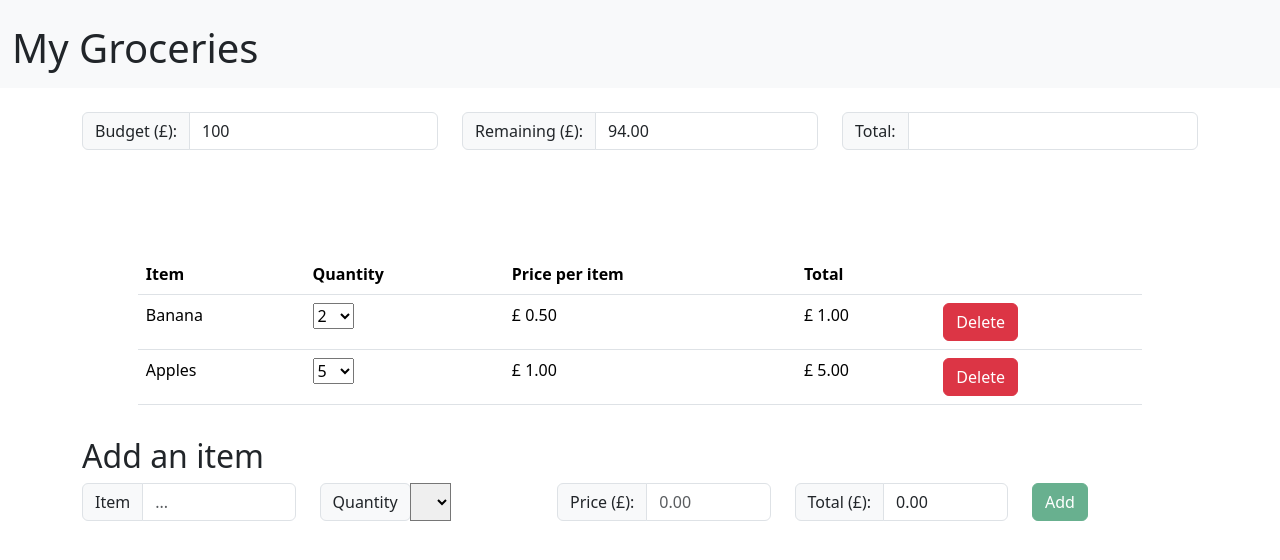
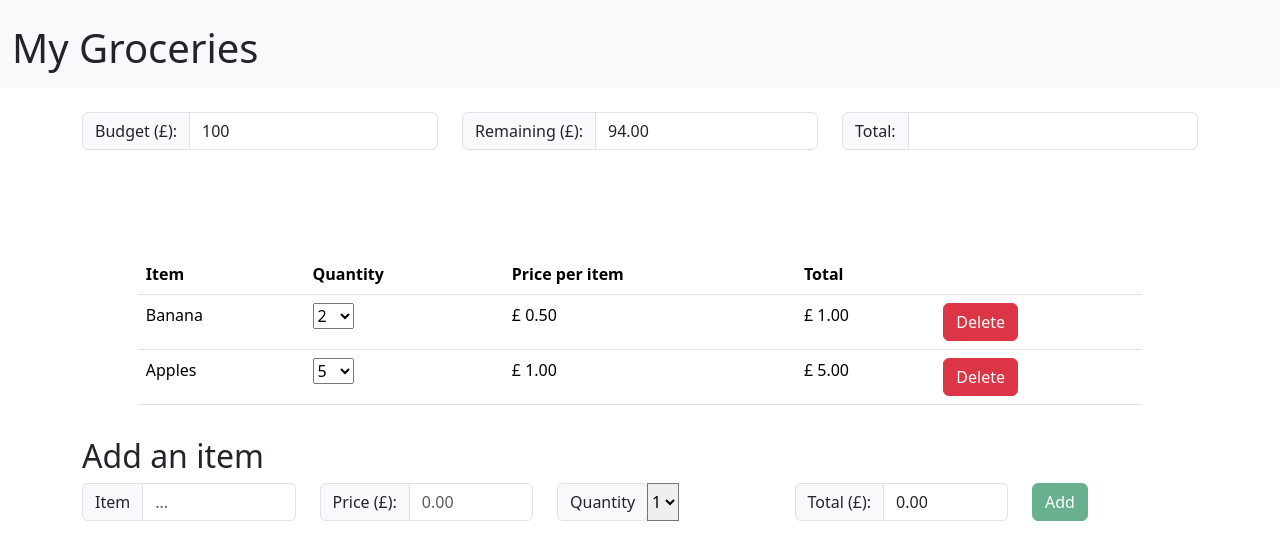
Before and after one commit to RSayer532/ShoppingList, a React (Create React App) app in the folder client/: page / in a window 1280 px wide. Shown: the top 560 px of the page. Built offline with nearby package versions, Linux system fonts and the light colour scheme.

Commit message:
Fix for dropdown

```diff
--- a/client/src/components/AddNewItem.js
+++ b/client/src/components/AddNewItem.js
@@ -21,6 +21,15 @@ const AddNewItem = () => {
     const remainingBudget = useSelector(selectRemaining);
     const currentGroceries = useSelector(selectExistingItems);
 
+    // Get class name for popup element to hide or show
+    const displayPopup = (error) => (error ? "visible" : "invisible");
+    const clearInputs = () => {
+        setItemPrice("");
+        setTotal("");
+        setItemName("");
+        setItemQuantity(1);
+    };
+
     useEffect(() => {
         // If no item or price is given, or the total is too large then disable submit button
         if (itemName === "" || itemPrice === "" || budgetError) {
@@ -29,8 +38,6 @@ const AddNewItem = () => {
             setDisableBtn("");
         }
     }, [itemName, itemPrice, budgetError]);
-
-    const displayPopup = (error) => (error ? "visible" : "invisible");
 
     // Event handler for item submission to grocery list
     const submitNewItem = () => {
@@ -43,8 +50,7 @@ const AddNewItem = () => {
         dispatch(addGrocery(newItem));
 
         // Clear inputs
-        setItemPrice("");
-        setTotal("");
+        clearInputs();
     };
 
     // Event handler for item name input
@@ -116,16 +122,6 @@ const AddNewItem = () => {
                     </div>
                 </div>
 
-                {/* Dropdown to choose quantity of item type */}
-                <div className="col">
-                    <div className="input-group">
-                        <div className="input-group-prepend">
-                            <label className="input-group-text">Quantity</label>
-                        </div>
-                        <QuantityInput setQuantity={handleQuantity} defaultQuantity={1} />
-                    </div>
-                </div>
-
                 {/* Input for price of single item */}
                 <div className="col">
                     <div className="input-group ">
@@ -138,6 +134,20 @@ const AddNewItem = () => {
                             placeholder="0.00"
                             aria-describedby="price-input"
                             onChange={(event) => handlePrice(event.target.value)}
+                        />
+                    </div>
+                </div>
+
+                {/* Dropdown to choose quantity of item type */}
+                <div className="col">
+                    <div className="input-group">
+                        <div className="input-group-prepend">
+                            <label className="input-group-text">Quantity</label>
+                        </div>
+                        <QuantityInput
+                            setQuantity={handleQuantity}
+                            currentQuantity={itemQuantity}
+                            price={itemPrice}
                         />
                     </div>
                 </div>
--- a/client/src/components/Budget.js
+++ b/client/src/components/Budget.js
@@ -3,7 +3,6 @@ import { setBudget, selectBudget, selectExistingTotal } from "../states/groceryS
 import { useSelector, useDispatch } from "react-redux";
 
 const Budget = () => {
-
     // Global states
     const budget = useSelector(selectBudget);
     const currentTotal = useSelector(selectExistingTotal);
@@ -13,11 +12,10 @@ const Budget = () => {
     const [newBudget, setNewBudget] = useState(budget);
     const [budgetError, setBudgetError] = useState(false);
 
-    const displayPopup = (error) => error ? "visible" : "invisible";
+    const displayPopup = (error) => (error ? "visible" : "invisible");
 
     // Event handler to determine if the input is valid and set the budget
     const handleNewBudget = (budgetString) => {
-
         setNewBudget(budgetString);
 
         // will this cause problems in state mismatch???
@@ -28,7 +26,6 @@ const Budget = () => {
                 setBudgetError(true);
             } else {
                 setBudgetError(false);
-
             }
 
             // Dispatch budget, even if incorrect, to update the remaining realistically
--- a/client/src/components/GroceryItem.js
+++ b/client/src/components/GroceryItem.js
@@ -1,23 +1,45 @@
+import React, { useState } from "react";
 import RemoveItem from "./RemoveItem";
 import { QuantityInput } from ".";
+import { useDispatch } from "react-redux";
+import { modifyQuantity } from "../states/grocerySlice";
 
 const GroceryItem = ({ grocery }) => {
-    const totalPrice = grocery.quantity * grocery.price;
+    // Global states
+    const dispatch = useDispatch();
+
+    // Local states/variables
+    const [quantity, setQuantity] = useState(grocery.quantity);
+
+    // No checking required on value, as values available to user are only those within budget (see QuantityInput component)
+    const handleQuantity = (value) => {
+        setQuantity(value);
+        dispatch(modifyQuantity({ quantity: value, name: grocery.name }));
+    };
 
     return (
         <tr>
+            {/* Item name */}
             <td>{grocery.name}</td>
+            {/* Quantity dropdown */}
             <td>
-                <QuantityInput quantity={grocery.quantity} />
+                <QuantityInput
+                    setQuantity={handleQuantity}
+                    currentQuantity={quantity}
+                    price={grocery.price}
+                />
             </td>
+            {/* Item price */}
             <td>
                 {`\u00A3`} {grocery.price.toFixed(2)}
             </td>
+            {/* Total price */}
             <td>
-                {`\u00A3`} {totalPrice.toFixed(2)}
+                {`\u00A3`} {(grocery.price * quantity).toFixed(2)}
             </td>
+            {/* Delete button */}
             <td>
-                <RemoveItem grocery={grocery}/>
+                <RemoveItem grocery={grocery} />
             </td>
         </tr>
     );
--- a/client/src/components/QuantityInput.js
+++ b/client/src/components/QuantityInput.js
@@ -1,9 +1,34 @@
-import React from "react";
+import React, { useState, useEffect } from "react";
+import { useSelector } from "react-redux";
+import { selectRemaining } from "../states/grocerySlice";
+import { calculateMaxQuantity } from "../utils/calculations";
 
-const QuantityInput = ({ setQuantity, quantity }) => {
-    const quantityList = Array(10)
-        .fill()
-        .map((_, index) => index + 1);
+const QuantityInput = ({ setQuantity, currentQuantity, price }) => {
+    // Global states
+    const remaining = useSelector(selectRemaining);
+
+    // Local states
+    const [dropdownList, setDropdownList] = useState(Array(10));
+
+    // create into user effect
+    useEffect(() => {
+        // Calculate the maximum quantity allowed
+
+        // Need temp for new item but not for other....
+        let tempRemaining = remaining - currentQuantity * price;
+        let c = remaining > tempRemaining ? tempRemaining : remaining;
+        let maxValid = calculateMaxQuantity(currentQuantity, c, price);
+
+        // If the maximum calculated is less than the current, create array from 1...current so user can only reduce items
+        let maximum = maxValid >= 1 ? maxValid : currentQuantity;
+
+        // should you call setstate in use effect?
+        setDropdownList(
+            Array(maximum)
+                .fill()
+                .map((_, index) => index + 1)
+        );
+    }, [currentQuantity, remaining, price]);
 
     return (
         <select
@@ -11,8 +36,8 @@ const QuantityInput = ({ setQuantity, quantity }) => {
             id="allocation-input"
             onChange={(event) => setQuantity(event.target.value)}
         >
-            <option defaultValue>{quantity}</option>
-            {quantityList.map((quantity) => (
+            <option defaultValue>{currentQuantity}</option>
+            {dropdownList.map((quantity) => (
                 <option value={quantity} key={quantity}>
                     {quantity}
                 </option>
--- a/client/src/components/Remaining.js
+++ b/client/src/components/Remaining.js
@@ -7,7 +7,7 @@ const Remaining = () => {
     const remaining = useSelector(selectRemaining);
 
     // Local variable
-    const highlight = (remaining >= 0) ? "" : "bg-warning";
+    const highlight = remaining >= 0 ? "" : "bg-warning";
 
     return (
         <div className={`input-group mb-3`}>
--- a/client/src/states/grocerySlice.js
+++ b/client/src/states/grocerySlice.js
@@ -1,19 +1,21 @@
 import { createSlice, createSelector } from "@reduxjs/toolkit";
+import { calculateRemaining } from "../utils/calculations";
 
 const initialState = {
     budget: 100,
-    remaining: 100 - (0.50*2 + 1*5),
+    remaining: 100 - (0.5 * 2 + 1 * 5),
     groceryItems: [
         {
             name: "Banana",
-        price: 0.50,
+            price: 0.5,
             quantity: 2
         },
         {
-        name:"Apples",
-        price: 1.00,
+            name: "Apples",
+            price: 1.0,
             quantity: 5
-    }]
+        }
+    ]
 };
 
 const grocerySlice = createSlice({
@@ -25,14 +27,14 @@ const grocerySlice = createSlice({
             state.groceryItems.push(action.payload);
 
             // Modify the remaining budget
-            let total = state.groceryItems.reduce((total, item) => total + (item.price*item.quantity), 0);
-            state.remaining = state.budget - total;
+            state.remaining = calculateRemaining(state.budget, state.groceryItems);
         },
 
         removeGrocery(state, action) {
-
             // Find grocery item in array and remove
-            let itemIndex = state.groceryItems.indexOf(action.payload);
+            let itemIndex = state.groceryItems.findIndex(
+                (item) => item.name === action.payload.name
+            );
             state.groceryItems.splice(itemIndex, 1);
 
             // Add the total cost of the number of items back to remaining
@@ -40,18 +42,17 @@ const grocerySlice = createSlice({
             state.remaining += total;
         },
 
-        increaseQuantity(state, action) {
-            //Implement logic
-            return {
-                ...state
-            };
-        },
+        modifyQuantity(state, action) {
+            // Get values from action
+            let quantity = action.payload.quantity;
+            let name = action.payload.name;
 
-        decreaseQuantity(state, action) {
-            //Implement logic
-            return {
-                ...state
-            };
+            // Update the item in the grocery array
+            let itemIndex = state.groceryItems.findIndex((item) => item.name === name);
+            state.groceryItems[itemIndex].quantity = quantity;
+
+            // update the remaining value
+            state.remaining = calculateRemaining(state.budget, state.groceryItems);
         },
 
         setBudget(state, action) {
@@ -59,13 +60,12 @@ const grocerySlice = createSlice({
             state.budget = action.payload;
 
             // Recalculate the remaining value
-            let total = state.groceryItems.reduce((total, item) => total + (item.price*item.quantity), 0);
-            state.remaining = action.payload - total;
+            state.remaining = calculateRemaining(state.budget, state.groceryItems);
         }
     }
 });
 
-export const { addGrocery, setBudget, removeGrocery } = grocerySlice.actions;
+export const { addGrocery, setBudget, removeGrocery, modifyQuantity } = grocerySlice.actions;
 
 export default grocerySlice.reducer;
 
--- /dev/null
+++ b/client/src/utils/calculations.js
@@ -0,0 +1,11 @@
+export const calculateRemaining = (budget, itemList) => {
+    let total = itemList.reduce((total, item) => total + item.price * item.quantity, 0);
+    return budget - total;
+};
+
+export const calculateMaxQuantity = (oldQuantity, remaining, price) => {
+    let q = parseInt(oldQuantity);
+    console.log(q);
+    console.log(remaining);
+    return Math.min(parseInt(q + remaining / price), 10);
+};
```
Also changed, not shown: client/src/components/RemoveItem.js (+3 -4 lines). Lines whose indentation alone changed are shown as unchanged.
